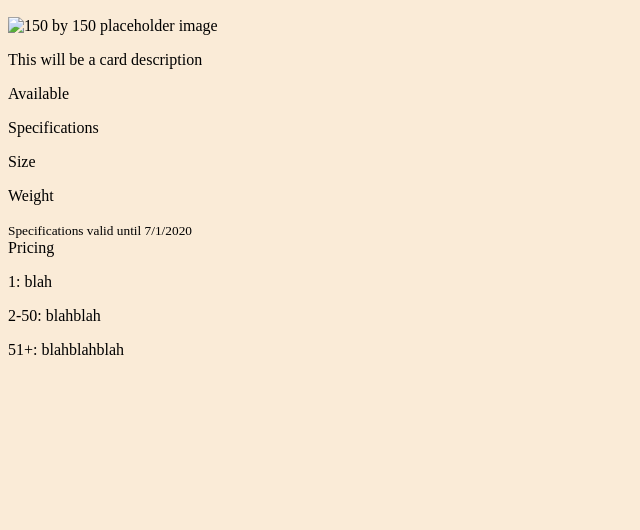
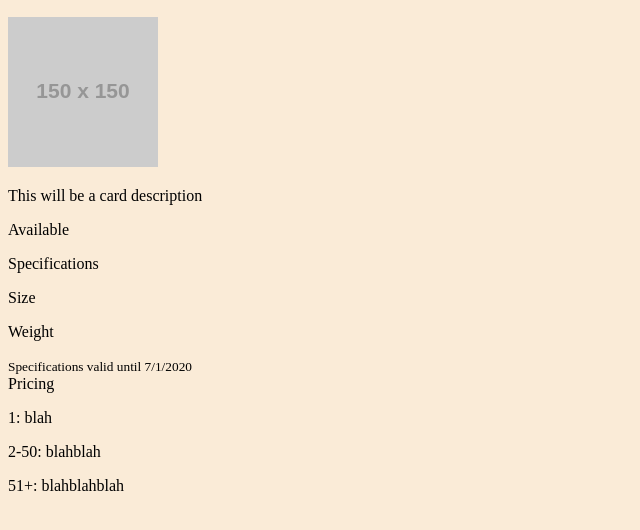
Before and after one commit to nswalters/product-cards, a plain HTML site: page index.html in a window 1280 px wide. Shown: the part 110-640 px from the top of the page, without its empty margins (0-640 px from the left). Drawn offline with Linux system fonts and the light colour scheme; placeholder pictures from the web are drawn by us.

Commit message:
Changed placeholder image src to url instead of local image

```diff
--- a/index.html
+++ b/index.html
@@ -18,7 +18,7 @@
       </header>
       <div class="section">
         <div class="product-image">
-          <img src="./images/150x150_placeholder.png" alt="150 by 150 placeholder image">
+          <img src="https://via.placeholder.com/150" alt="150 by 150 placeholder image">
         </div>
         <p class="product-description">This will be a card description</p>
         <p class="product-availability">Available</p>
```
